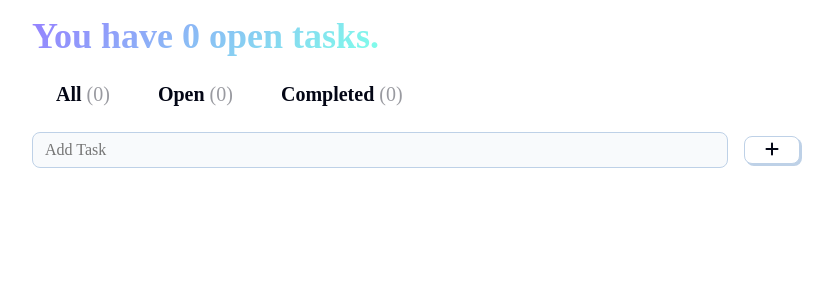
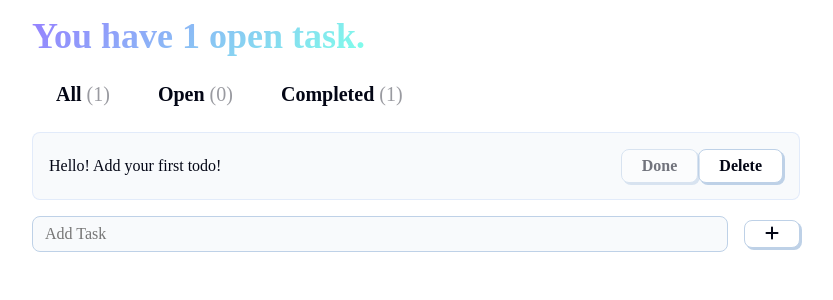
Before and after one commit to abu-abdullah22/todo-app, a React (Vite) app: page / in a window 1280 px wide. Shown: the top 300 px of the page, without its empty margins (224-1057 px from the left). Built offline with nearby package versions, Linux system fonts and the light colour scheme; a web font is replaced by a local one.

Commit message:
fixing a minor thing

```diff
--- a/src/App.jsx
+++ b/src/App.jsx
@@ -13,7 +13,7 @@ function App() {
   //   { input: 'Say hi to gran gran', complete: true },
   // ]
 
-  const [todos, setTodos] = useState([]) ;
+  const [todos, setTodos] = useState([{input: 'Hello! Add your first todo!', complete: true}]) ;
 
   function handleAddTodo (newTodo) {
     const newTodoList = [...todos, {input: newTodo, complete: false}] ;
--- a/src/components/TodoInput.jsx
+++ b/src/components/TodoInput.jsx
@@ -3,7 +3,7 @@ import { useState } from "react";
 /* eslint-disable react/prop-types */
 const TodoInput = ({ handleAddTodo }) => {
     const [inputValue, setInputValue] = useState('');
-    console.log(inputValue);
+
     return (
         <div className="input-container">
             <input value={inputValue} onChange={(e) => {
@@ -13,6 +13,7 @@ const TodoInput = ({ handleAddTodo }) => {
             <button onClick={() => {
                 if(!inputValue) {return}
                 handleAddTodo(inputValue)
+                setInputValue('')
             }}>
                 <i className="fa-solid fa-plus"></i>
             </button>
--- a/src/components/TodoList.jsx
+++ b/src/components/TodoList.jsx
@@ -6,7 +6,7 @@ import TodoCard from "./TodoCard";
 
 const TodoList = ({ todos }) => {
 
-  const tab = 'Open';
+  const tab = 'All';
 
   const filteredTodoList = tab === 'All' ?
     todos :
```
